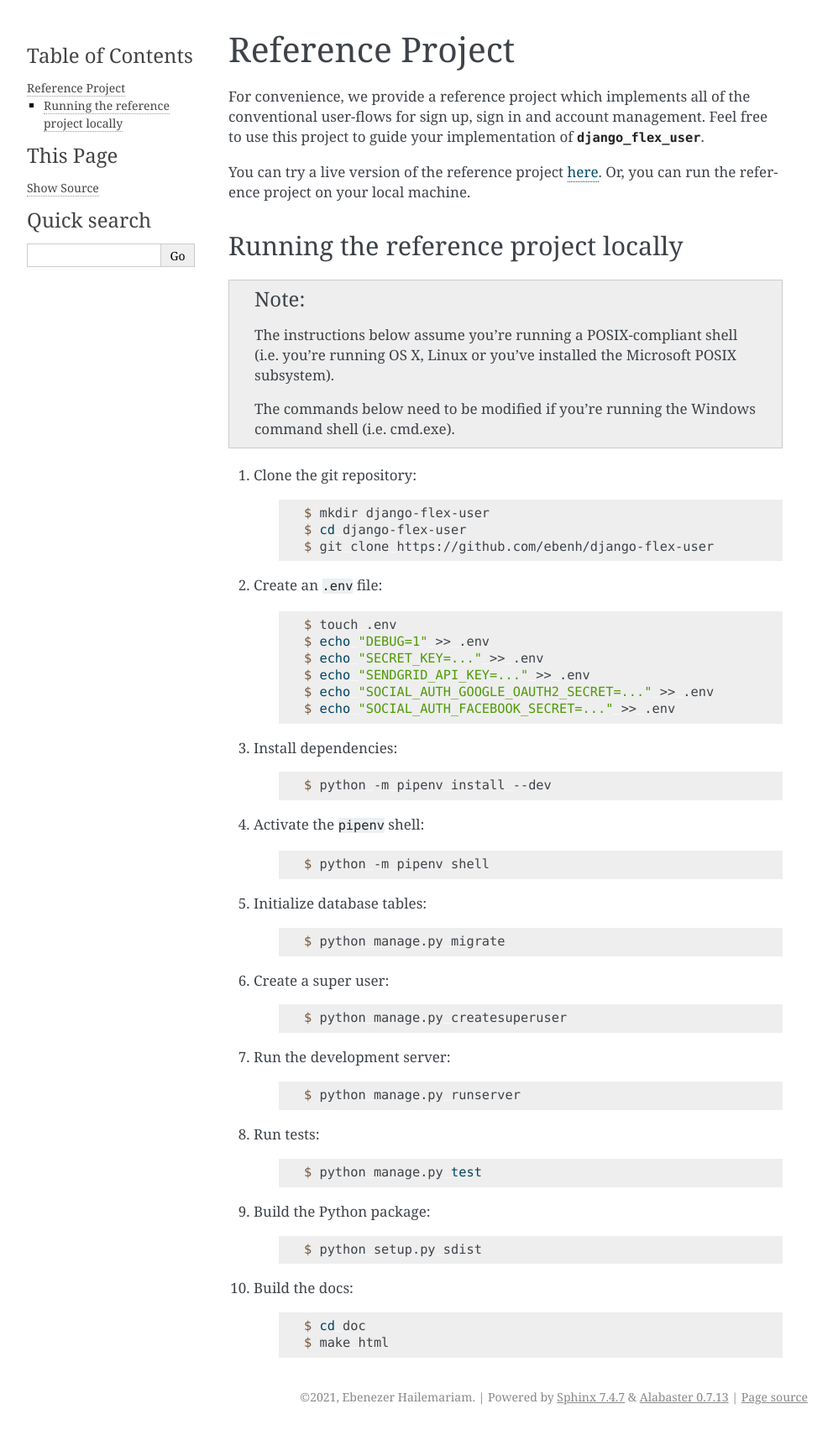
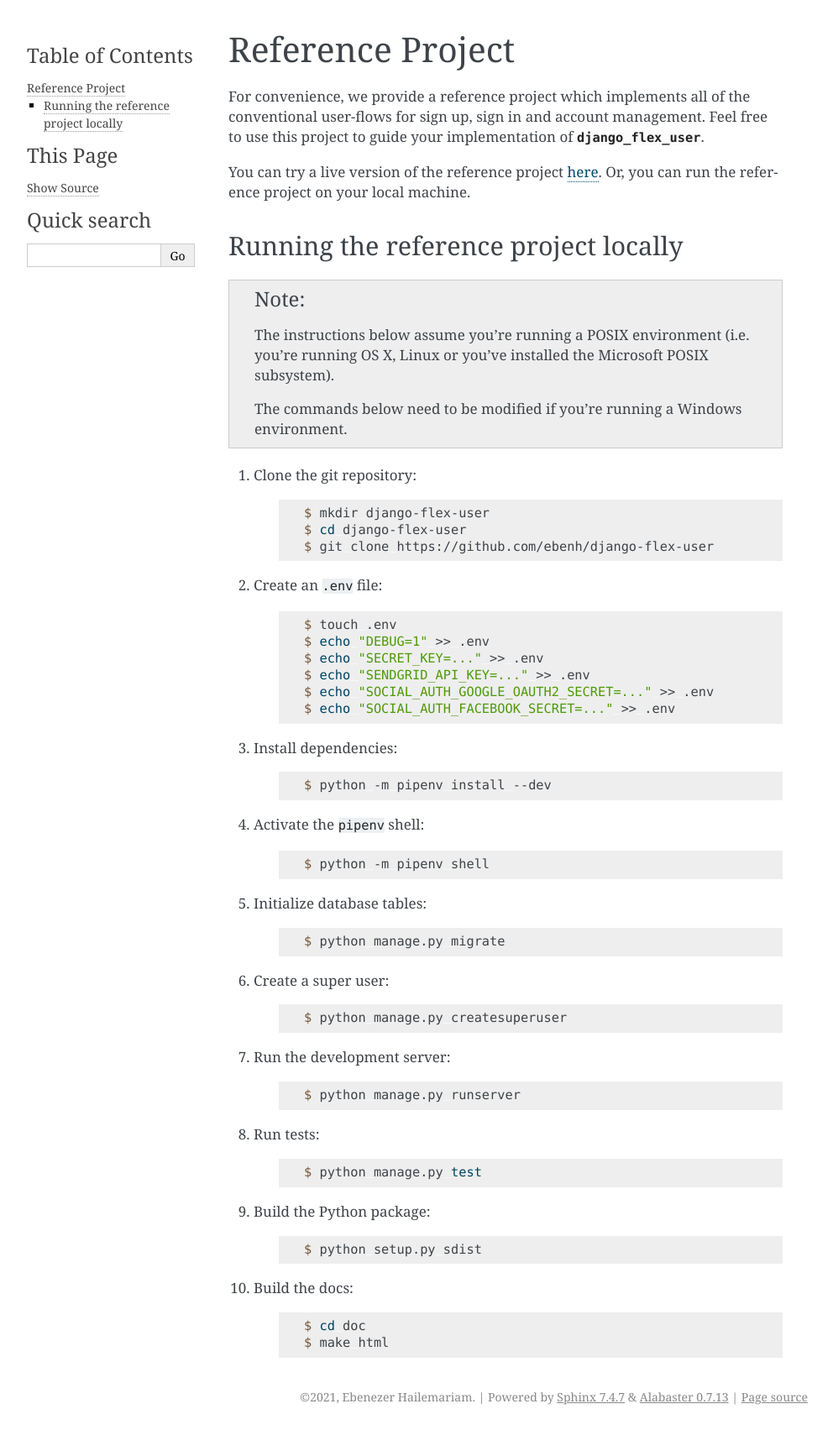
Before and after one commit to ebenh/django-flex-user, a Sphinx documentation site: the page built from docs/source/reference_project.rst, in a window 1280 px wide. Shown: the whole page at 84% size, without its empty margins (148-1140 px from the left). Built offline with Sphinx 7.4.7, drawn with Linux system fonts in a browser that asks for light colours.

Commit message:
Updating documentation

```diff
--- a/docs/source/reference_project.rst
+++ b/docs/source/reference_project.rst
@@ -11,10 +11,10 @@ Running the reference project locally
 +++++++++++++++++++++++++++++++++++++
 
 .. note::
-    The instructions below assume you're running a POSIX-compliant shell (i.e. you're running OS X, Linux or you've
+    The instructions below assume you're running a POSIX environment (i.e. you're running OS X, Linux or you've
     installed the Microsoft POSIX subsystem).
 
-    The commands below need to be modified if you're running the Windows command shell (i.e. cmd.exe).
+    The commands below need to be modified if you're running a Windows environment.
 
 #. Clone the git repository:
 
```
